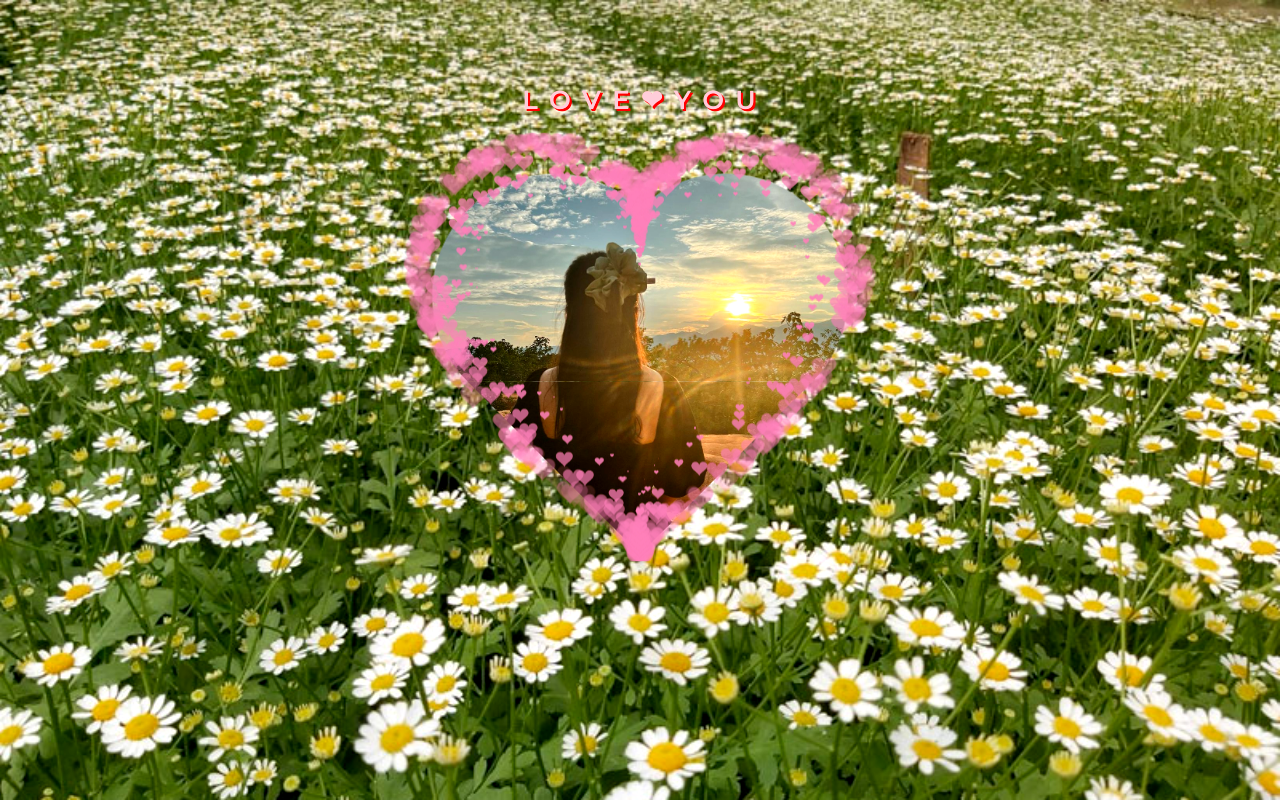
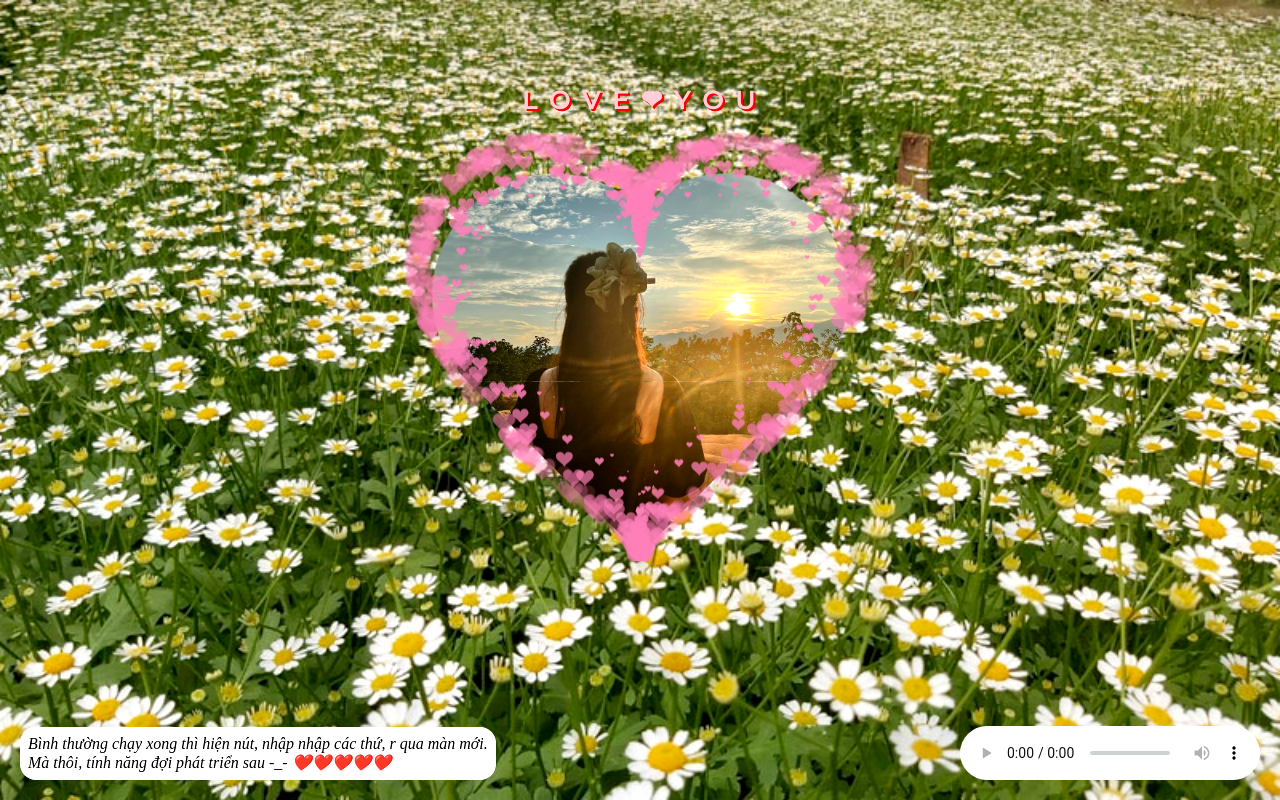
Before and after one commit to HeligPfleigh/tana, a plain HTML site: page index.html in a window 1280 px wide. Drawn offline with nearby package versions, Linux system fonts and the light colour scheme.

Commit message:
chore: update css

```diff
--- a/css/main.css
+++ b/css/main.css
@@ -193,3 +193,21 @@ img {
   mask-border: var(--_m);
   clip-path: polygon(-41% 0, 50% 91%, 141% 0);
 }
+
+.audio {
+  position: absolute;
+  z-index: 9999;
+  bottom: 20px;
+  right: 20px;
+}
+
+.note {
+  position: absolute;
+  z-index: 9998;
+  background: white;
+  border-radius: 16px;
+  padding: 8px;
+  left: 20px;
+  bottom: 20px;
+  font-style: italic;
+}
--- a/index.html
+++ b/index.html
@@ -10,9 +10,6 @@
   </head>
 
   <body>
-    <audio autoplay="autoplay">
-      <source src="assets/bat_coc_con_tim.mp3" type="audio/mp3" />
-    </audio>
     <!-- 星空html -->
     <!-- <div> -->
     <div class="container2">
@@ -29,6 +26,16 @@
       <canvas id="pinkboard"></canvas>
     </div>
 
+    <audio autoplay controls class="audio">
+      <source src="assets/bat_coc_con_tim.mp3" type="audio/mp3" />
+    </audio>
+
+    <div class="note">
+      Bình thường chạy xong thì hiện nút, nhập nhập các thứ, r qua màn mới.
+      <br />
+      Mà thôi, tính năng đợi phát triển sau -_- ❤️❤️❤️❤️❤️
+    </div>
+
     <script src="https://cdnjs.cloudflare.com/ajax/libs/jquery/1.10.2/jquery.min.js"></script>
     <!-- <script src="js/main.js"></script> -->
     <script src="js/particle.js"></script>
```
